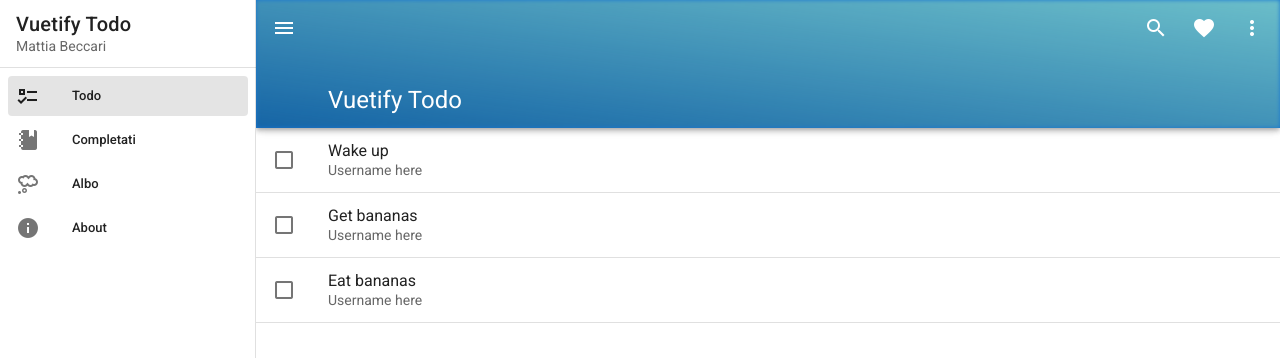
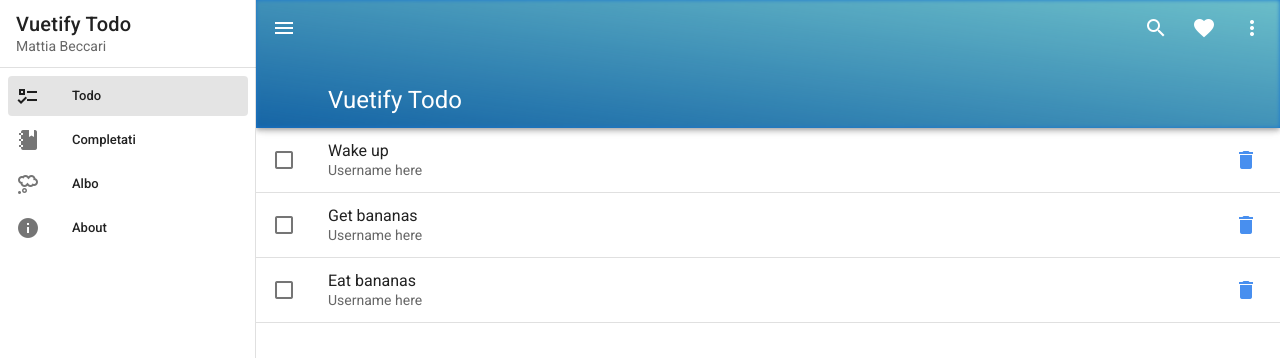
Before and after one commit to Tizzz-555/todo-app, a Vue app: page / in a window 1280 px wide. Shown: the top 358 px of the page. Built offline with nearby package versions, Linux system fonts and the light colour scheme.

Commit message:
delete task

```diff
--- a/src/views/TodoView.vue
+++ b/src/views/TodoView.vue
@@ -29,6 +29,16 @@
               </v-list-item-title>
               <v-list-item-subtitle>Username here</v-list-item-subtitle>
             </v-list-item-content>
+
+            <!-- Delete button -->
+            <v-list-item-action>
+              <v-btn
+                @click.stop="deleteTask(task.id)"
+                icon
+              >
+                <v-icon color="primary lighten-1">mdi-delete</v-icon>
+              </v-btn>
+            </v-list-item-action>
           </template>
         </v-list-item>
         <v-divider></v-divider>
@@ -66,6 +76,9 @@
       let task = this.tasks.filter((task) => task.id === id)[0];
       task.done = !task.done;
     },
+    deleteTask(id) {
+      this.tasks = this.tasks.filter((task) => task.id !== id);
+    },
   },
 };
 </script>
```
